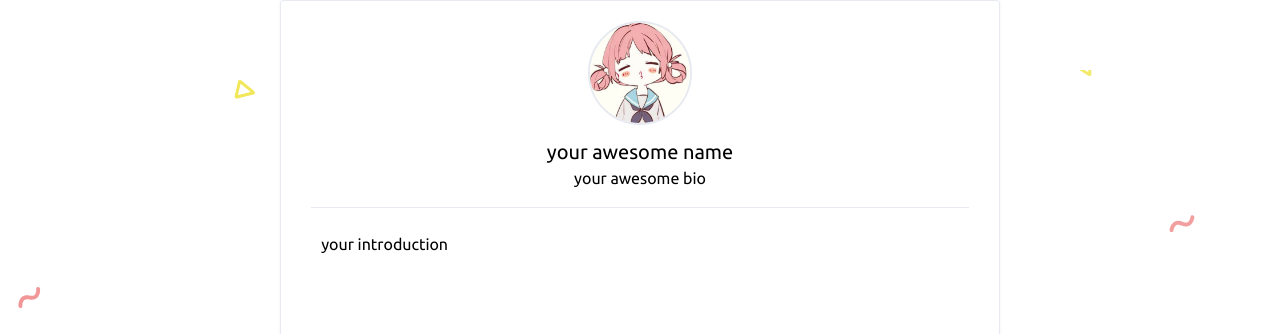
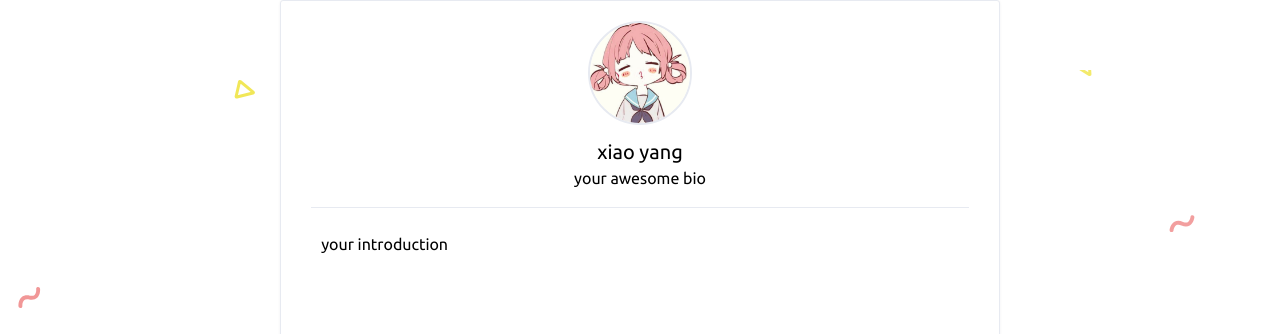
Before and after one commit to hyhhoney/hyhhoney.github.io, a Jekyll site: the page built from about.html, in a window 1280 px wide. Shown: the part 425-759 px from the top of the page. Built offline with Jekyll 4.4.1, drawn with Linux system fonts in a browser that asks for light colours; comment, search, counter and statistics services are not loaded.

Commit message:
Update _config.yml

```diff
--- a/_config.yml
+++ b/_config.yml
@@ -14,7 +14,7 @@ nav: # 最佳体验 六个标签 且最好每个标签不超过4中文字
 
 # 博主
 author: true
-name: 'your awesome name'
+name: 'xiao yang'
 NickName: 'your awesome nickname'
 webtitle: 'your awesome webtitle'
 bio: 'your awesome bio'
```
